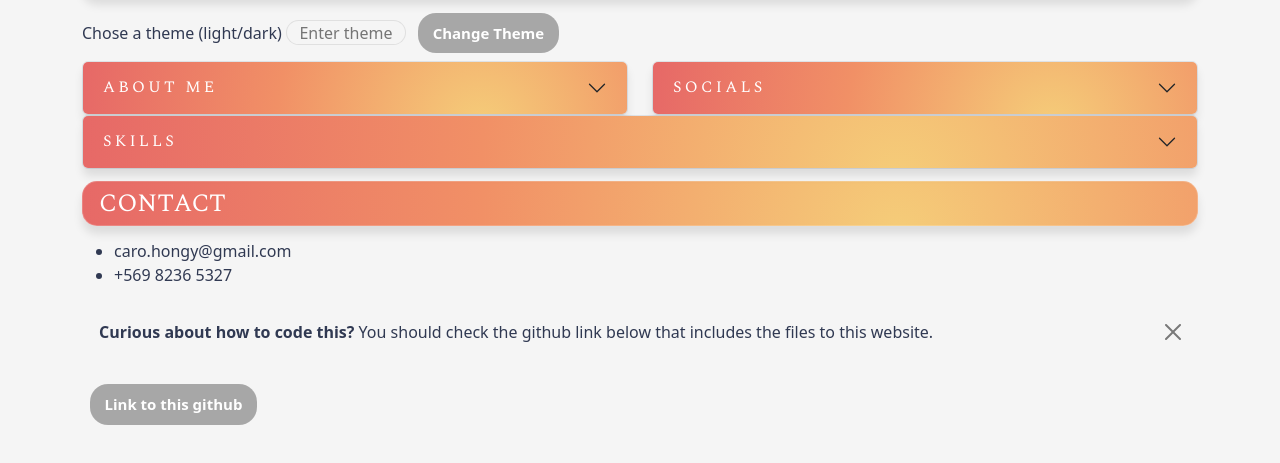
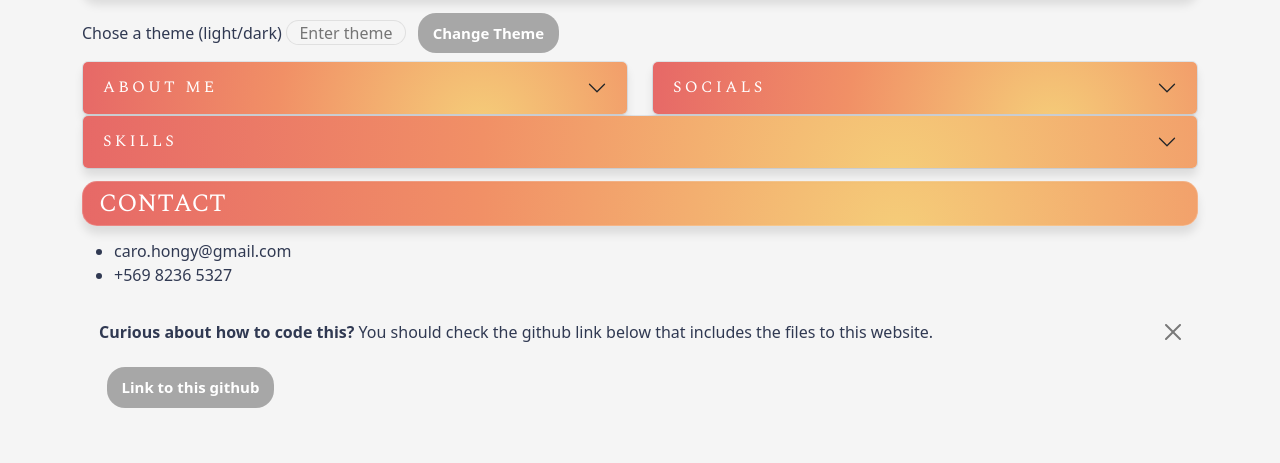
Before and after one commit to caroohong/caroohong.github.io, a plain HTML site: page index.html in a window 1280 px wide. Shown: the part 295-758 px from the top of the page. Drawn offline with nearby package versions, Linux system fonts and the light colour scheme.

Commit message:
fix: L2 github button added inside alert

```diff
--- a/index.html
+++ b/index.html
@@ -141,8 +141,10 @@
         <div class="alert alert-dismissible fade show" role="alert">
             <strong>Curious about how to code this?</strong> You should check the github link below that includes the files to this website.
             <button type="button" class="btn-close" data-bs-dismiss="alert" aria-label="Close"></button>
+            <p></p>
+            <button class="pill about-me-button" onclick="abrirEnlace('https://github.com/caroohong/caroohong.github.io')">Link to this github</button>
         </div>
-        <button class="pill about-me-button" onclick="abrirEnlace('https://github.com/caroohong/caroohong.github.io')">Link to this github</button>
+
     </div>
 
 
--- a/style.css
+++ b/style.css
@@ -248,7 +248,3 @@ button {
 #skill-table th {
     background-color: rgba(90, 90, 90, 0.342);
 }
-.alert {
-    background: #9292927c;
-    /* --bs-alert-border-color: rgba(80, 80, 80, 0.582); */
-}
```
